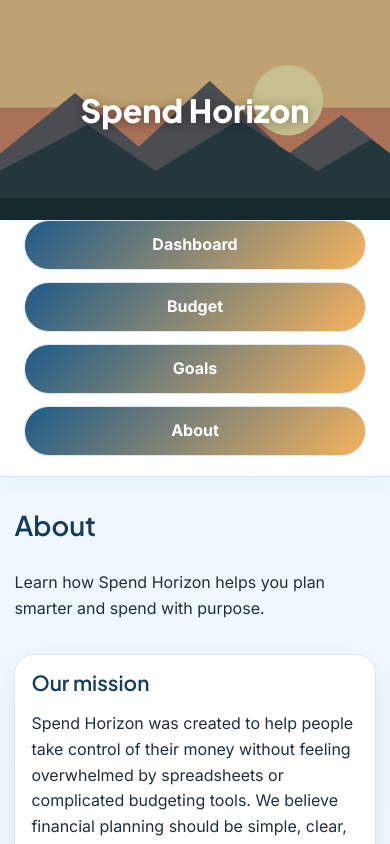
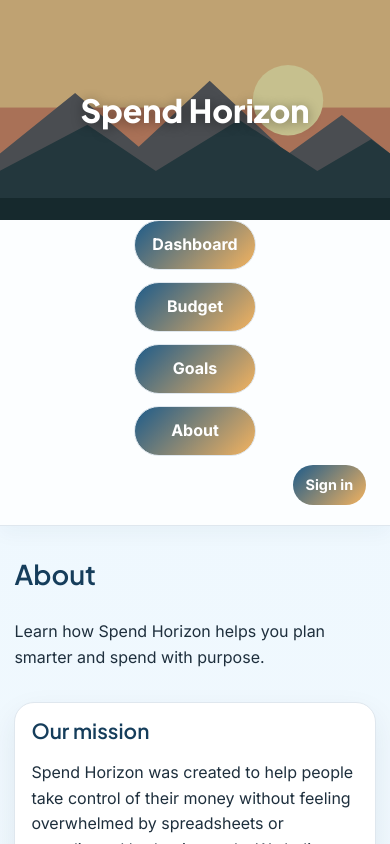
Before and after one commit to alexrollins2003-commits/2026startup, a React (Vite) app: page /about in a window 390 px wide. Shown: the top 844 px of the page. Built offline with nearby package versions, Linux system fonts and the light colour scheme.

Commit message:
Fixed a lot of errors and added the sign in button to all pages

```diff
--- a/src/app.css
+++ b/src/app.css
@@ -287,17 +287,17 @@ footer p {
     grid-template-columns: 1fr;
   }
 
-  body.dashboard-page .site-nav {
+  .site-nav {
     grid-template-columns: minmax(0, 1fr) auto;
     row-gap: 0.6rem;
   }
 
-  body.dashboard-page .site-nav ul {
+  .site-nav ul {
     grid-column: 1 / -1;
     grid-row: 1;
   }
 
-  body.dashboard-page .site-nav .auth-trigger {
+  .site-nav .auth-trigger {
     grid-column: 2;
     grid-row: 2;
   }
--- a/src/app.jsx
+++ b/src/app.jsx
@@ -1,7 +1,7 @@
 import React from 'react';
 import 'bootstrap/dist/css/bootstrap.min.css';
 import './app.css';
-import { BrowserRouter, NavLink, Route, Routes, useLocation } from 'react-router-dom';
+import { BrowserRouter, NavLink, Route, Routes } from 'react-router-dom';
 import { Dashboard } from './dashboard/dashboard';
 import { Budget } from './budget/budget';
 import { Goals } from './goals/goals';
@@ -10,17 +10,7 @@ import { About } from './about/about';
 export default function App() {
   return (
     <BrowserRouter>
-      <AppLayout />
-    </BrowserRouter>
-  );
-}
-
-function AppLayout() {
-  const location = useLocation();
-  const isDashboard = location.pathname === '/';
-
-  return (
-    <div className={`body${isDashboard ? ' dashboard-route' : ''}`}>
+      <div className="body">
         <header className="site-header">
           <h1>Spend Horizon</h1>
           <img src="/horizon.svg" alt="A sunset over a distant horizon" width="400" />
@@ -31,13 +21,37 @@ function AppLayout() {
               <li><NavLink to="/goals">Goals</NavLink></li>
               <li><NavLink to="/about">About</NavLink></li>
             </ul>
-        {isDashboard && (
             <button className="auth-trigger" type="button" popoverTarget="auth-window" popoverTargetAction="show">
               Sign in
             </button>
-        )}
           </nav>
         </header>
+
+        <div className="auth-window" id="auth-window" popover="auto">
+          <div className="auth-window-heading">
+            <h2>Sign in</h2>
+            <button className="auth-close" type="button" popoverTarget="auth-window" popoverTargetAction="hide">Close</button>
+          </div>
+          <form className="login-card" action="#" method="post">
+            <label htmlFor="user-name">Name</label>
+            <input id="user-name" name="user-name" type="text" placeholder="Enter your name" autoComplete="name" required />
+            <label htmlFor="password">Password</label>
+            <input id="password" name="password" type="password" placeholder="Enter your password" autoComplete="current-password" required />
+            <button type="submit">Log in</button>
+          </form>
+          <details className="create-account">
+            <summary>New here? Create an account</summary>
+            <form action="#" method="post">
+              <label htmlFor="new-user-name">Name</label>
+              <input id="new-user-name" name="new-user-name" type="text" autoComplete="name" required />
+              <label htmlFor="new-user-email">Email</label>
+              <input id="new-user-email" name="new-user-email" type="email" autoComplete="email" required />
+              <label htmlFor="new-user-password">Password</label>
+              <input id="new-user-password" name="new-user-password" type="password" autoComplete="new-password" minLength="8" required />
+              <button type="submit">Create account</button>
+            </form>
+          </details>
+        </div>
 
         <Routes>
           <Route path="/" element={<Dashboard />} />
@@ -53,6 +67,7 @@ function AppLayout() {
           <p>GitHub repository: <a href="https://github.com/alexrollins2003-commits/2026startup">GitHub Link</a></p>
         </footer>
       </div>
+    </BrowserRouter>
   );
 }
 
--- a/src/dashboard/dashboard.css
+++ b/src/dashboard/dashboard.css
@@ -6,17 +6,17 @@
   background: var(--gradient-dashboard-overview);
 }
 
-.body.dashboard-route .site-nav {
+.body .site-nav {
   display: grid;
   grid-template-columns: minmax(0, 1fr) auto minmax(0, 1fr);
   align-items: center;
 }
 
-.body.dashboard-route .site-nav ul {
+.body .site-nav ul {
   grid-column: 2;
 }
 
-.body.dashboard-route .site-nav .auth-trigger {
+.body .site-nav .auth-trigger {
   grid-column: 3;
   justify-self: end;
   min-width: 0;
@@ -25,7 +25,7 @@
   white-space: nowrap;
 }
 
-.body.dashboard-route .auth-window {
+.body .auth-window {
   position: fixed;
   inset: 0;
   width: min(380px, calc(100vw - 2rem));
@@ -40,11 +40,11 @@
   box-shadow: 0 24px 70px rgba(23, 42, 48, 0.28);
 }
 
-.body.dashboard-route .auth-window::backdrop {
+.body .auth-window::backdrop {
   background: rgba(23, 42, 48, 0.42);
 }
 
-.body.dashboard-route .auth-window-heading {
+.body .auth-window-heading {
   display: flex;
   align-items: center;
   justify-content: space-between;
@@ -52,35 +52,35 @@
   margin-bottom: 1rem;
 }
 
-.body.dashboard-route .auth-window-heading h2 {
+.body .auth-window-heading h2 {
   margin: 0;
   color: var(--sea-700);
   font-family: 'Plus Jakarta Sans', 'Inter', sans-serif;
   font-size: 1.4rem;
 }
 
-.body.dashboard-route .auth-window .auth-close {
+.body .auth-window .auth-close {
   min-width: 0;
   padding: 0.45rem 0.7rem;
 }
 
-.body.dashboard-route .auth-window form {
+.body .auth-window form {
   max-width: none;
 }
 
-.body.dashboard-route .auth-window .create-account {
+.body .auth-window .create-account {
   margin-top: 1.25rem;
   padding-top: 1rem;
   border-top: 1px solid var(--slate-200);
 }
 
-.body.dashboard-route .auth-window .create-account summary {
+.body .auth-window .create-account summary {
   color: var(--sea-700);
   font-weight: 700;
   cursor: pointer;
 }
 
-.body.dashboard-route .auth-window .create-account[open] summary {
+.body .auth-window .create-account[open] summary {
   margin-bottom: 0.9rem;
 }
 
--- a/src/dashboard/dashboard.jsx
+++ b/src/dashboard/dashboard.jsx
@@ -7,31 +7,6 @@ export function Dashboard() {
     <main className="page-shell d-grid gap-3">
       <h2 className="dashboard-heading">Your money, in view.</h2>
       <p>Welcome back.</p>
-      <div className="auth-window" id="auth-window" popover="auto">
-        <div className="auth-window-heading">
-          <h2>Sign in</h2>
-          <button className="auth-close" type="button" popoverTarget="auth-window" popoverTargetAction="hide">Close</button>
-        </div>
-        <form className="login-card" action="#" method="post">
-          <label htmlFor="user-name">Name</label>
-          <input id="user-name" name="user-name" type="text" placeholder="Enter your name" autoComplete="name" required />
-          <label htmlFor="password">Password</label>
-          <input id="password" name="password" type="password" placeholder="Enter your password" autoComplete="current-password" required />
-          <button type="submit">Log in</button>
-        </form>
-        <details className="create-account">
-          <summary>New here? Create an account</summary>
-          <form action="#" method="post">
-            <label htmlFor="new-user-name">Name</label>
-            <input id="new-user-name" name="new-user-name" type="text" autoComplete="name" required />
-            <label htmlFor="new-user-email">Email</label>
-            <input id="new-user-email" name="new-user-email" type="email" autoComplete="email" required />
-            <label htmlFor="new-user-password">Password</label>
-            <input id="new-user-password" name="new-user-password" type="password" autoComplete="new-password" minLength="8" required />
-            <button type="submit">Create account</button>
-          </form>
-        </details>
-      </div>
 
       <section className="dashboard-overview">
         <h2>Monthly summary</h2>
```
Also changed, not shown: 5 other files (tests, documents, lock files or other folders). Lines whose indentation alone changed are shown as unchanged.
